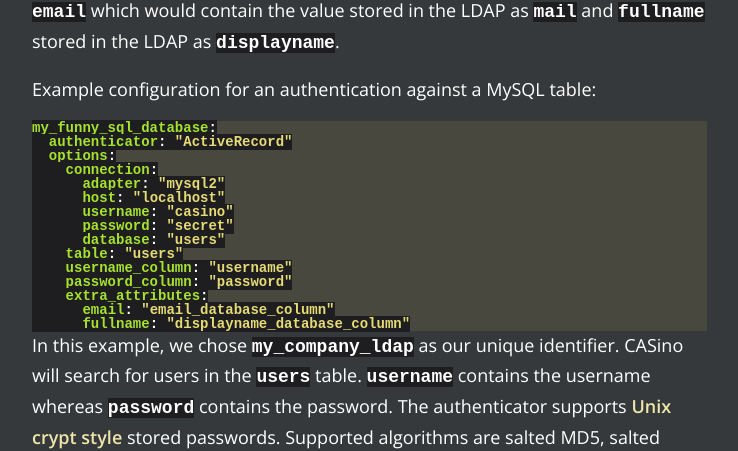
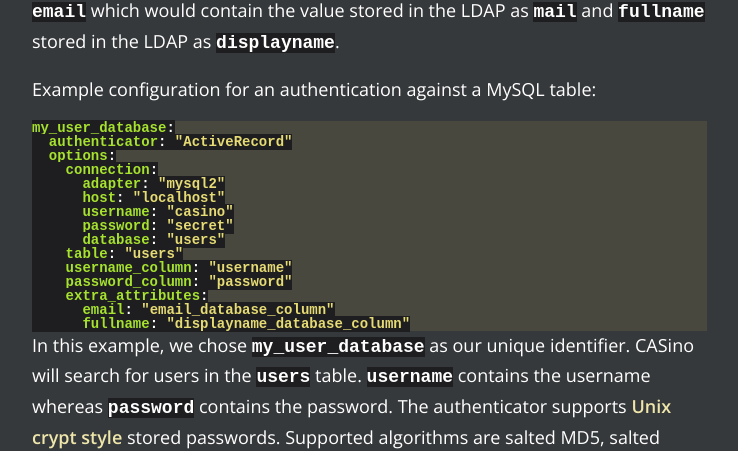
Before and after one commit to rbCAS/rbcas.github.com, a Jekyll site: the page built from docs/configuration/index.md, in a window 1280 px wide and 900 px high, scrolled down 1247 px. Shown: the part 140-591 px from the top of the window, without its empty margins (153-891 px from the left). Built offline with Jekyll 4.4.1, drawn with Linux system fonts in a browser that asks for light colours.

Commit message:
Fix identifier

```diff
--- a/docs/configuration/index.md
+++ b/docs/configuration/index.md
@@ -49,7 +49,7 @@
 
 Example configuration for an authentication against a MySQL table:
 {% highlight yaml %}
-my_funny_sql_database:
+my_user_database:
   authenticator: "ActiveRecord"
   options:
     connection:
@@ -66,7 +66,7 @@
       fullname: "displayname_database_column"
 {% endhighlight %}
 
-In this example, we chose `my_company_ldap` as our unique identifier. CASino will search for users in the `users` table. `username` contains the username whereas `password` contains the password. The authenticator supports [Unix crypt style](http://www.kernel.org/doc/man-pages/online/pages/man3/crypt.3.html#NOTES) stored passwords. Supported algorithms are salted MD5, salted SHA256 and SHA512 as well as the recommended bcrypt algorithm.
+In this example, we chose `my_user_database` as our unique identifier. CASino will search for users in the `users` table. `username` contains the username whereas `password` contains the password. The authenticator supports [Unix crypt style](http://www.kernel.org/doc/man-pages/online/pages/man3/crypt.3.html#NOTES) stored passwords. Supported algorithms are salted MD5, salted SHA256 and SHA512 as well as the recommended bcrypt algorithm.
 
 ### Parameters
 These are the default parameters, that you can overwrite within the `config/cas.yml`:
```
